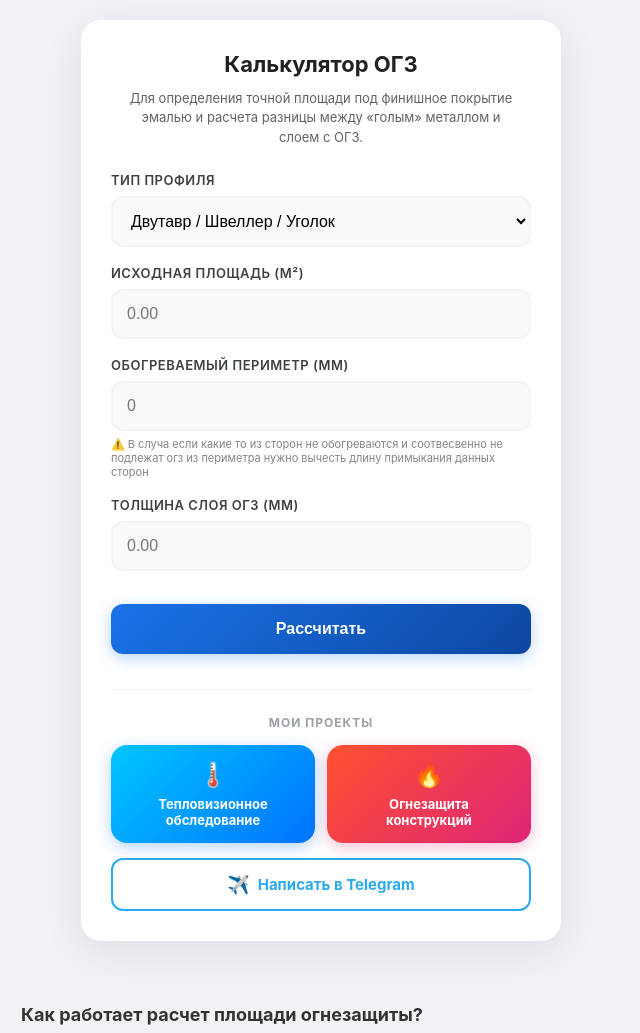
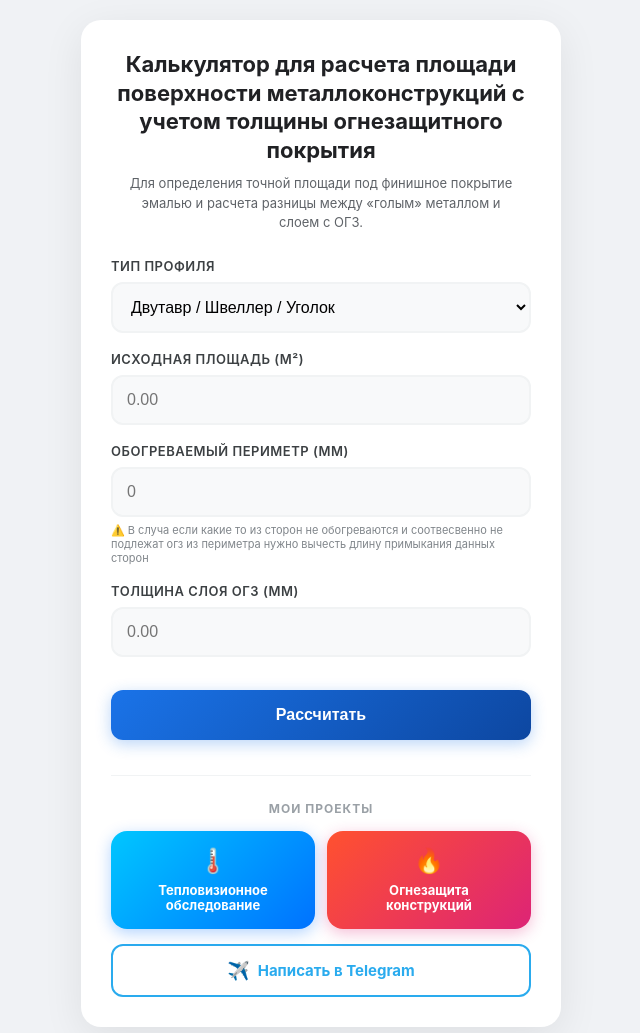
Before and after one commit to zagrutdinov911/zagrutdinov911.github.io, a plain HTML site: page index.html in a window 1280 px wide. Shown: the top 1033 px of the page, without its empty margins (319-959 px from the left). Drawn offline with Linux system fonts and the light colour scheme.

Commit message:
Update index.html

```diff
--- a/index.html
+++ b/index.html
@@ -5,7 +5,7 @@
     <meta name="viewport" content="width=device-width, initial-scale=1.0">
 
     <meta name="yandex-verification" content="535f38042954ba19" />
-    <title>Калькулятор Огнезащиты (ОГЗ) | Расчет площади и расхода эмали</title>
+    <title>Калькулятор для расчета площади поверхности металлоконструкций с учетом толщины огнезащитного покрытия</title>
     <meta name="description" content="Бесплатный онлайн калькулятор для расчета площади поверхности металлоконструкций с учетом толщины огнезащитного покрытия. Точный расчет финишной площади, коэффициенты уплотнения (ПТМ).">
     <meta name="keywords" content="калькулятор огз, расчет огнезащиты, площадь окраски, птм, расход эмали, площадь двутавра, расчет краски для металла, строительный калькулятор">
     <meta name="author" content="LNK Expert">
@@ -225,7 +225,7 @@
 <body>
 
 <div class="container">
-    <h1>Калькулятор ОГЗ</h1>
+    <h1>Калькулятор для расчета площади поверхности металлоконструкций с учетом толщины огнезащитного покрытия</h1>
 
     <div class="description">
         Для определения точной площади под финишное покрытие эмалью и расчета разницы между «голым» металлом и слоем с ОГЗ.
```
